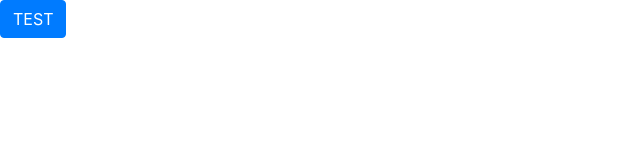
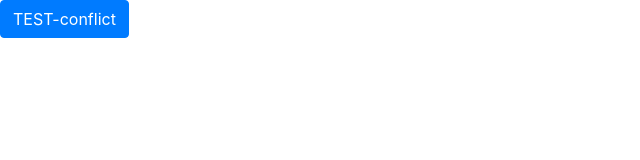
Before and after one commit to jchrtek/test, a website: page pages/index.html in a window 1280 px wide. Shown: the whole page, without its empty margins (0-640 px from the left). Drawn offline with nearby package versions, Linux system fonts and the light colour scheme.

Commit message:
Second rename

```diff
--- a/pages/index.html
+++ b/pages/index.html
@@ -4,6 +4,6 @@
 </head>
 
 <body>
-  <button class="btn btn-primary">TEST</button>
+  <button class="btn btn-primary">TEST-conflict</button>
 </body>
 </html>
```
